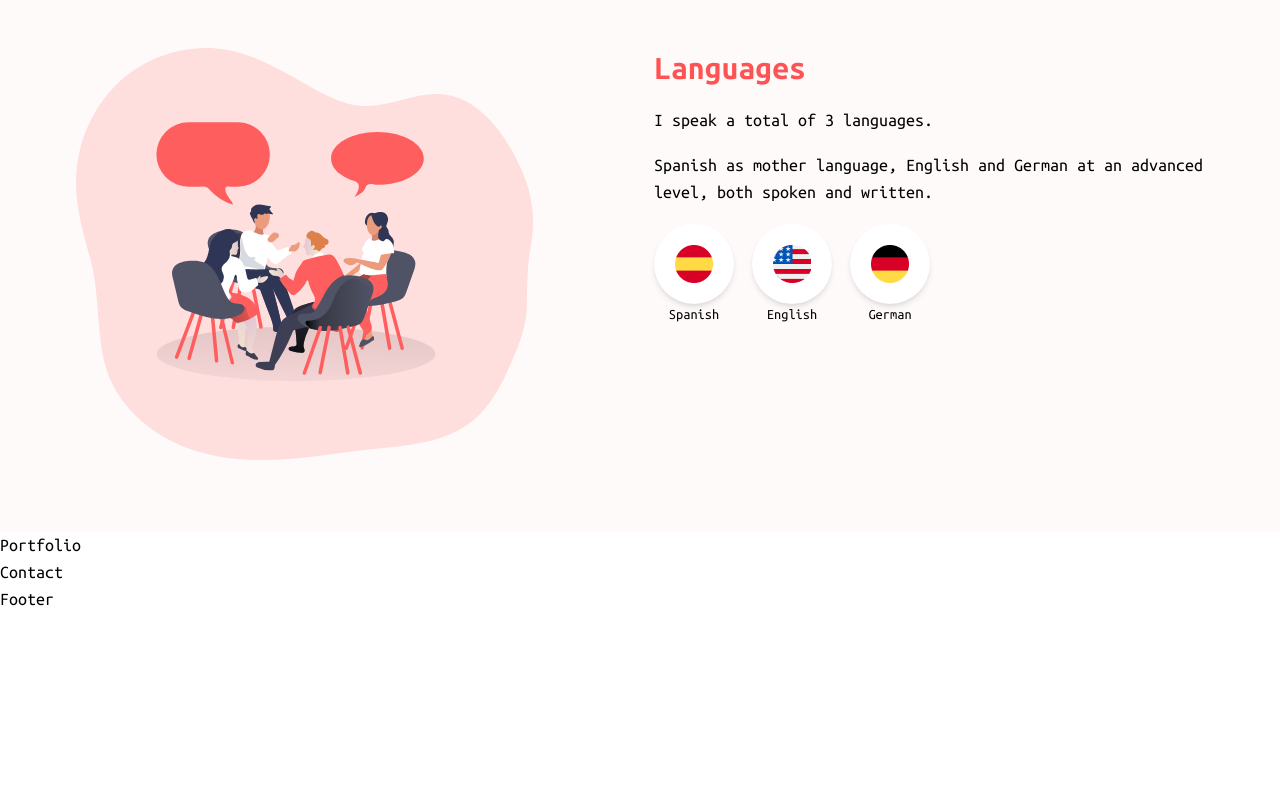
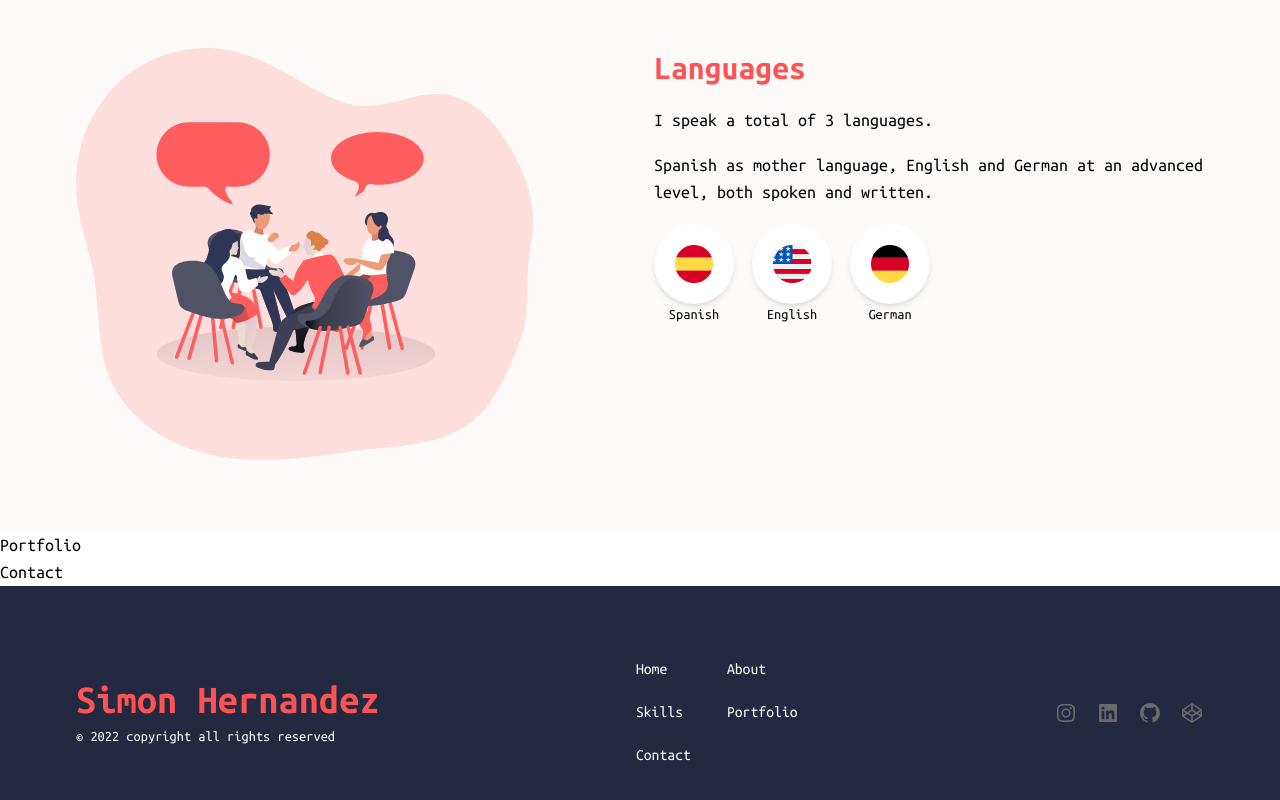
Before and after one commit to simonhernandez/react-portfolio, a React (Vite) app: page / in a window 1280 px wide. Shown: the part 2510-3310 px from the top of the page. Before the commit the page ends 3123 px from the top, so only its background shows below. Built offline with nearby package versions, Linux system fonts and the light colour scheme.

Commit message:
feat: footer

```diff
--- a/src/components/Footer.jsx
+++ b/src/components/Footer.jsx
@@ -1,9 +1,45 @@
-import React from 'react'
+import React from "react";
+
+import { Wrapper, Socials } from "../components";
+import { layout, typography, spacing } from "../styles/style";
+import { navLinks, socialLinks } from "../constants";
 
 const Footer = () => {
   return (
-    <div>Footer</div>
-  )
-}
+    <footer className={`${spacing.paddingY} text-center md:text-left bg-dark text-white`}>
+      <Wrapper styles={`${layout.wrapper} flex flex-col space-y-10 md:flex-row md:justify-between md:items-center md:space-y-0`}>
+        <div className="brand">
+          <h2 className={`${typography.heading2} text-primary`}>
+            <a href="/">Simon Hernandez</a>
+          </h2>
+          <small className="copyright">
+            &copy; 2022 copyright all rights reserved
+          </small>
+        </div>
 
-export default Footer
+        <nav>
+          <ul className="md:flex md:flex-wrap md:justify-between md:max-w-[180px]">
+            {navLinks.map((navlink, index) => {
+              return (
+                <li
+                  key={navlink.id}
+                  className={`py-1 px-2 rounded text-center text-sm leading-none hover:text-primary md:basis-[89px] md:text-left ${
+                    index !== navLinks.length - 1 ? "mb-4" : ""
+                  }`}
+                >
+                  <a href={`#${navlink.id}`}>{navlink.title}</a>
+                </li>
+              );
+            })}
+          </ul>
+        </nav>
+
+        <div className="flex justify-center items-center">
+          <Socials socials={socialLinks} styles={`flex gap-4`} />
+        </div>
+      </Wrapper>
+    </footer>
+  );
+};
+
+export default Footer;
```
